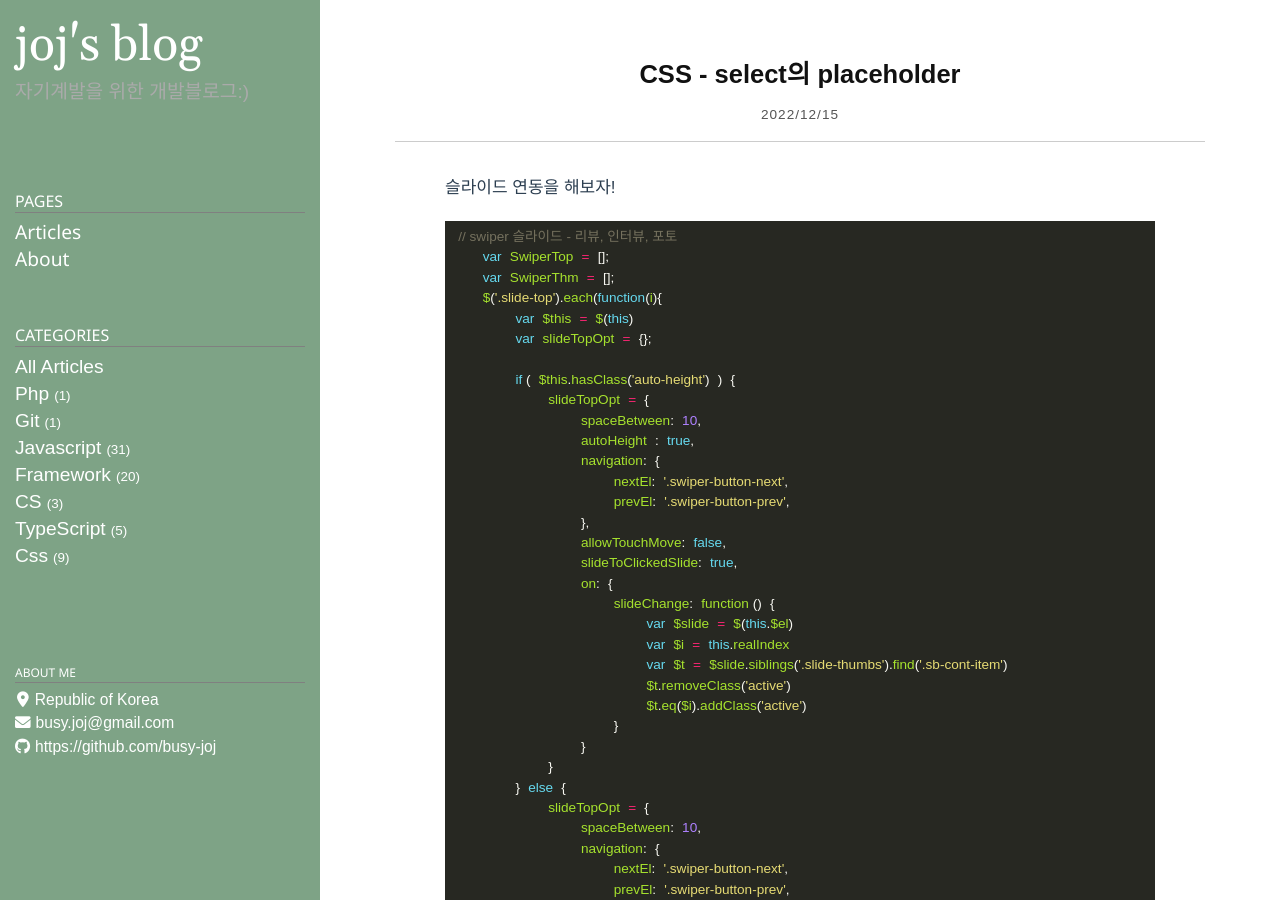
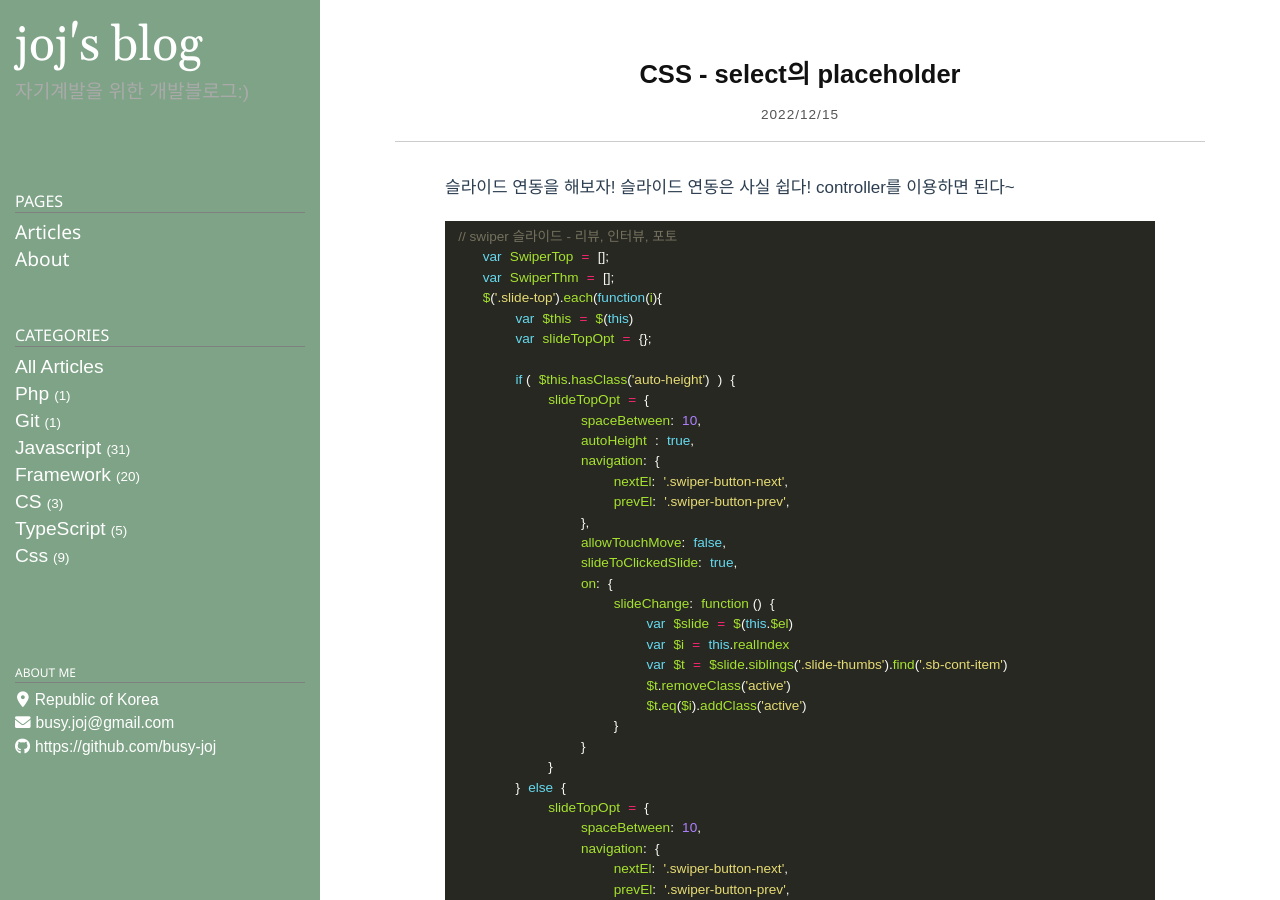
Before and after one commit to busy-joj/busy-joj.github.io, a Jekyll site: the page built from _posts/css/2022-12-15-css7 copy.markdown, in a window 1280 px wide and 900 px high. Built offline with Jekyll 4.4.1, drawn with Linux system fonts in a browser that asks for light colours; some web fonts are replaced.

Commit message:
포스팅 수정

````diff
--- a/_posts/css/2022-12-15-css7 copy.markdown
+++ b/_posts/css/2022-12-15-css7 copy.markdown
@@ -6,6 +6,8 @@ category: css
 ---
 
 슬라이드 연동을 해보자!
+슬라이드 연동은 사실 쉽다!
+controller를 이용하면 된다~
 
 ```javascript
  // swiper 슬라이드 - 리뷰, 인터뷰, 포토
````
